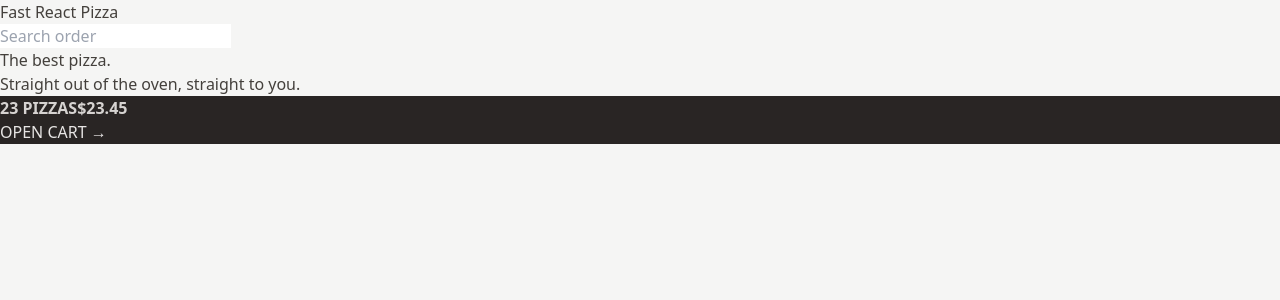
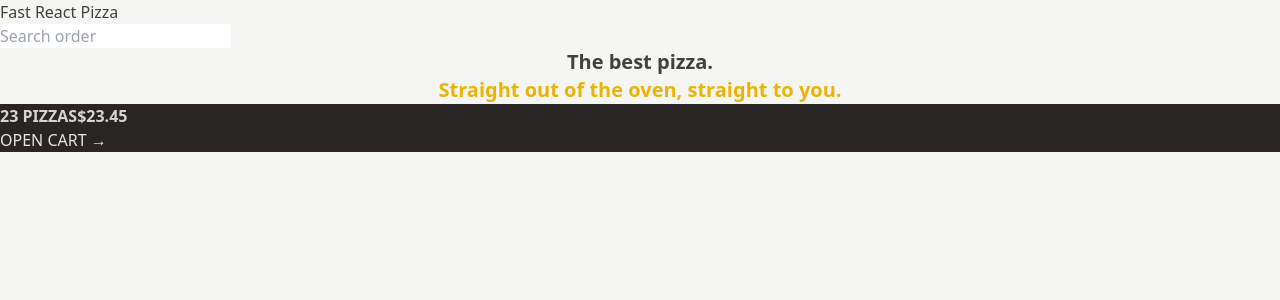
Before and after one commit to BoosterTech/fast-pizza-co, a React (Vite) app: page / in a window 1280 px wide. Shown: the top 300 px of the page. Built offline with nearby package versions, Linux system fonts and the light colour scheme.

Commit message:
styles applied

```diff
--- a/src/ui/Home.jsx
+++ b/src/ui/Home.jsx
@@ -1,10 +1,12 @@
 function Home() {
   return (
     <div>
-      <h1>
+      <h1 className="text-center text-xl font-semibold">
         The best pizza.
         <br />
-        Straight out of the oven, straight to you.
+        <span className="text-yellow-500">
+          Straight out of the oven, straight to you.
+        </span>
       </h1>
     </div>
   );
```
